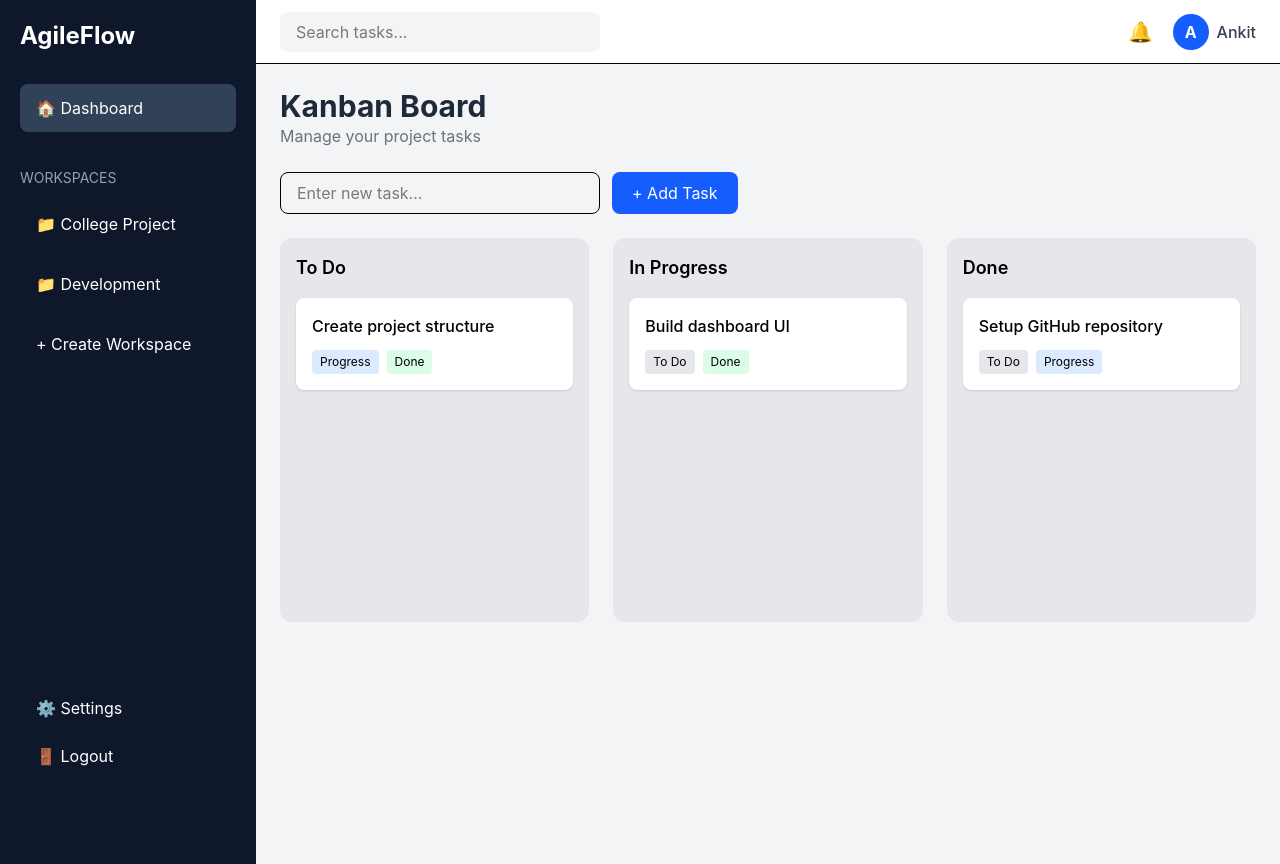
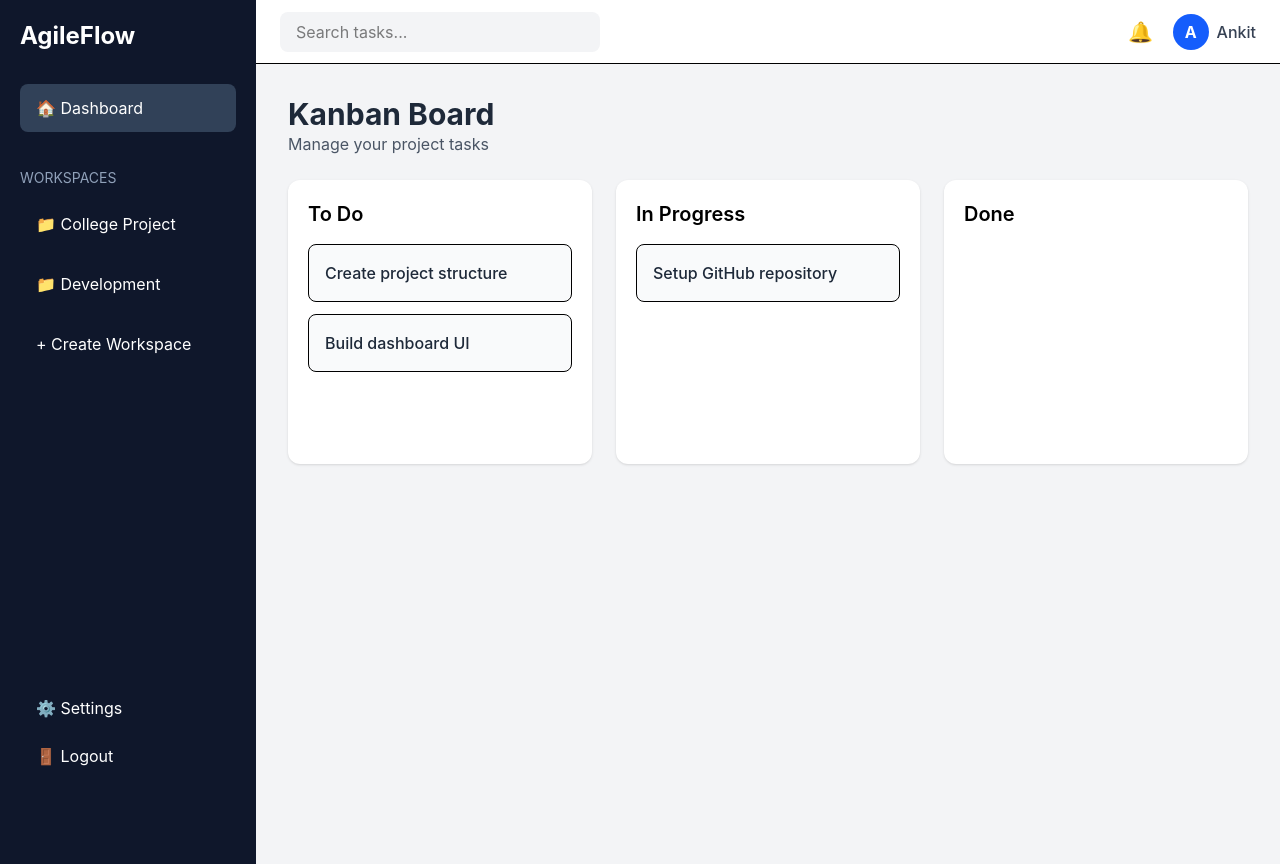
Before and after one commit to Ankit1233999/Agile-management-tool, a React app: page / in a window 1280 px wide. Built offline with nearby package versions, Linux system fonts and the light colour scheme; the HTML template or start-up script is replaced by a standard one.

Commit message:
Adding the feature of the to-do and in progress and done are added

```diff
--- a/package.json
+++ b/package.json
@@ -10,6 +10,7 @@
     "preview": "vite preview"
   },
   "dependencies": {
+    "@hello-pangea/dnd": "^18.0.1",
     "@tailwindcss/vite": "^4.3.3",
     "react": "^19.2.8",
     "react-dom": "^19.2.8",
--- a/src/pages/KanbanBoard.jsx
+++ b/src/pages/KanbanBoard.jsx
@@ -1,131 +1,136 @@
 import { useState } from "react";
+import {
+  DragDropContext,
+  Droppable,
+  Draggable,
+} from "@hello-pangea/dnd";
 
 function KanbanBoard() {
-  const [tasks, setTasks] = useState([
-    {
-      id: 1,
-      title: "Create project structure",
-      status: "todo",
+  const [columns, setColumns] = useState({
+    todo: {
+      title: "To Do",
+      tasks: [
+        { id: "task-1", title: "Create project structure" },
+        { id: "task-2", title: "Build dashboard UI" },
+      ],
     },
-    {
-      id: 2,
-      title: "Build dashboard UI",
-      status: "progress",
+    progress: {
+      title: "In Progress",
+      tasks: [
+        { id: "task-3", title: "Setup GitHub repository" },
+      ],
     },
-    {
-      id: 3,
-      title: "Setup GitHub repository",
-      status: "done",
+    done: {
+      title: "Done",
+      tasks: [],
     },
-  ]);
+  });
 
-  const [newTask, setNewTask] = useState("");
+  const onDragEnd = (result) => {
+    const { source, destination } = result;
 
-  const addTask = () => {
-    if (!newTask.trim()) return;
+    if (!destination) return;
 
-    const task = {
-      id: Date.now(),
-      title: newTask,
-      status: "todo",
+    if (
+      source.droppableId === destination.droppableId &&
+      source.index === destination.index
+    ) {
+      return;
+    }
+
+    const sourceColumn = columns[source.droppableId];
+    const destinationColumn = columns[destination.droppableId];
+
+    const sourceTasks = [...sourceColumn.tasks];
+    const [movedTask] = sourceTasks.splice(source.index, 1);
+
+    if (source.droppableId === destination.droppableId) {
+      sourceTasks.splice(destination.index, 0, movedTask);
+
+      setColumns({
+        ...columns,
+        [source.droppableId]: {
+          ...sourceColumn,
+          tasks: sourceTasks,
+        },
+      });
+
+      return;
+    }
+
+    const destinationTasks = [...destinationColumn.tasks];
+    destinationTasks.splice(destination.index, 0, movedTask);
+
+    setColumns({
+      ...columns,
+      [source.droppableId]: {
+        ...sourceColumn,
+        tasks: sourceTasks,
+      },
+      [destination.droppableId]: {
+        ...destinationColumn,
+        tasks: destinationTasks,
+      },
+    });
   };
 
-    setTasks([...tasks, task]);
-    setNewTask("");
-  };
-
-  const moveTask = (id, status) => {
-    setTasks(
-      tasks.map((task) =>
-        task.id === id ? { ...task, status } : task
-      )
-    );
-  };
-
-  const columns = [
-    { id: "todo", title: "To Do" },
-    { id: "progress", title: "In Progress" },
-    { id: "done", title: "Done" },
-  ];
-
   return (
-    <div className="p-6 bg-gray-100 min-h-screen">
+    <div className="min-h-screen bg-gray-100 p-8">
       <h1 className="text-3xl font-bold text-gray-800">
         Kanban Board
       </h1>
 
-      <p className="text-gray-500 mb-6">
+      <p className="text-gray-600 mb-6">
         Manage your project tasks
       </p>
 
-      <div className="flex gap-3 mb-6">
-        <input
-          value={newTask}
-          onChange={(e) => setNewTask(e.target.value)}
-          placeholder="Enter new task..."
-          className="px-4 py-2 border rounded-lg w-80"
-        />
-
-        <button
-          onClick={addTask}
-          className="px-5 py-2 bg-blue-600 text-white rounded-lg"
+      <DragDropContext onDragEnd={onDragEnd}>
+        <div className="grid grid-cols-1 md:grid-cols-3 gap-6">
+          {Object.entries(columns).map(([columnId, column]) => (
+            <div
+              key={columnId}
+              className="bg-white rounded-xl p-5 shadow-sm"
             >
-          + Add Task
-        </button>
-      </div>
-
-      <div className="grid grid-cols-1 md:grid-cols-3 gap-6">
-        {columns.map((column) => (
-          <div
-            key={column.id}
-            className="bg-gray-200 rounded-xl p-4 min-h-96"
-          >
-            <h2 className="text-lg font-semibold mb-4">
+              <h2 className="text-xl font-semibold mb-4">
                 {column.title}
               </h2>
 
-            {tasks
-              .filter((task) => task.status === column.id)
-              .map((task) => (
+              <Droppable droppableId={columnId}>
+                {(provided) => (
                   <div
+                    ref={provided.innerRef}
+                    {...provided.droppableProps}
+                    className="min-h-[200px]"
+                  >
+                    {column.tasks.map((task, index) => (
+                      <Draggable
                         key={task.id}
-                  className="bg-white p-4 rounded-lg shadow-sm mb-3"
+                        draggableId={task.id}
+                        index={index}
                       >
-                  <p className="font-medium">{task.title}</p>
+                        {(provided) => (
+                          <div
+                            ref={provided.innerRef}
+                            {...provided.draggableProps}
+                            {...provided.dragHandleProps}
+                            className="bg-gray-50 border rounded-lg p-4 mb-3 cursor-grab hover:shadow-md"
+                          >
+                            <p className="font-medium text-gray-800">
+                              {task.title}
+                            </p>
+                          </div>
+                        )}
+                      </Draggable>
+                    ))}
 
-                  <div className="flex gap-2 mt-3">
-                    {column.id !== "todo" && (
-                      <button
-                        onClick={() => moveTask(task.id, "todo")}
-                        className="text-xs px-2 py-1 bg-gray-200 rounded"
-                      >
-                        To Do
-                      </button>
+                    {provided.placeholder}
+                  </div>
                 )}
-
-                    {column.id !== "progress" && (
-                      <button
-                        onClick={() => moveTask(task.id, "progress")}
-                        className="text-xs px-2 py-1 bg-blue-100 rounded"
-                      >
-                        Progress
-                      </button>
-                    )}
-
-                    {column.id !== "done" && (
-                      <button
-                        onClick={() => moveTask(task.id, "done")}
-                        className="text-xs px-2 py-1 bg-green-100 rounded"
-                      >
-                        Done
-                      </button>
-                    )}
-                  </div>
+              </Droppable>
             </div>
           ))}
         </div>
-        ))}
-      </div>
+      </DragDropContext>
     </div>
   );
 }
```
Also changed, not shown: 1 other file (tests, documents, lock files or other folders). Lines whose indentation alone changed are shown as unchanged.
